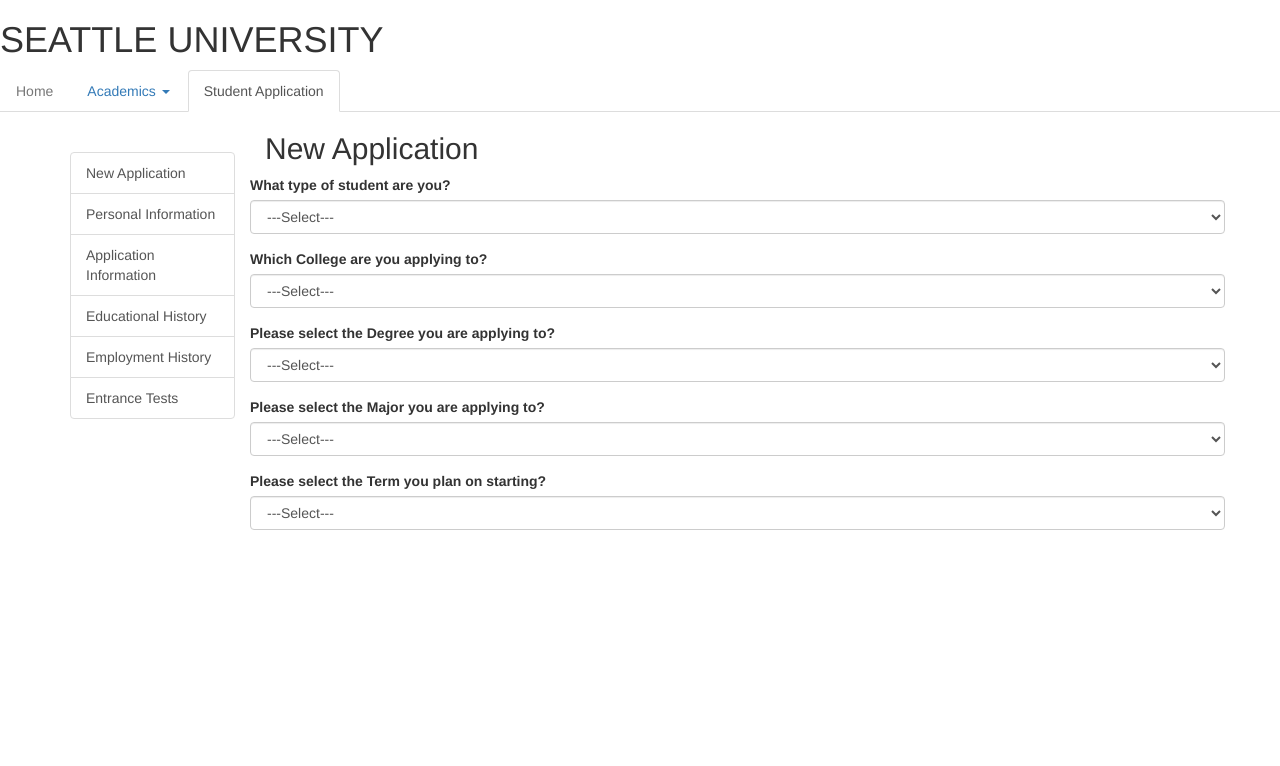
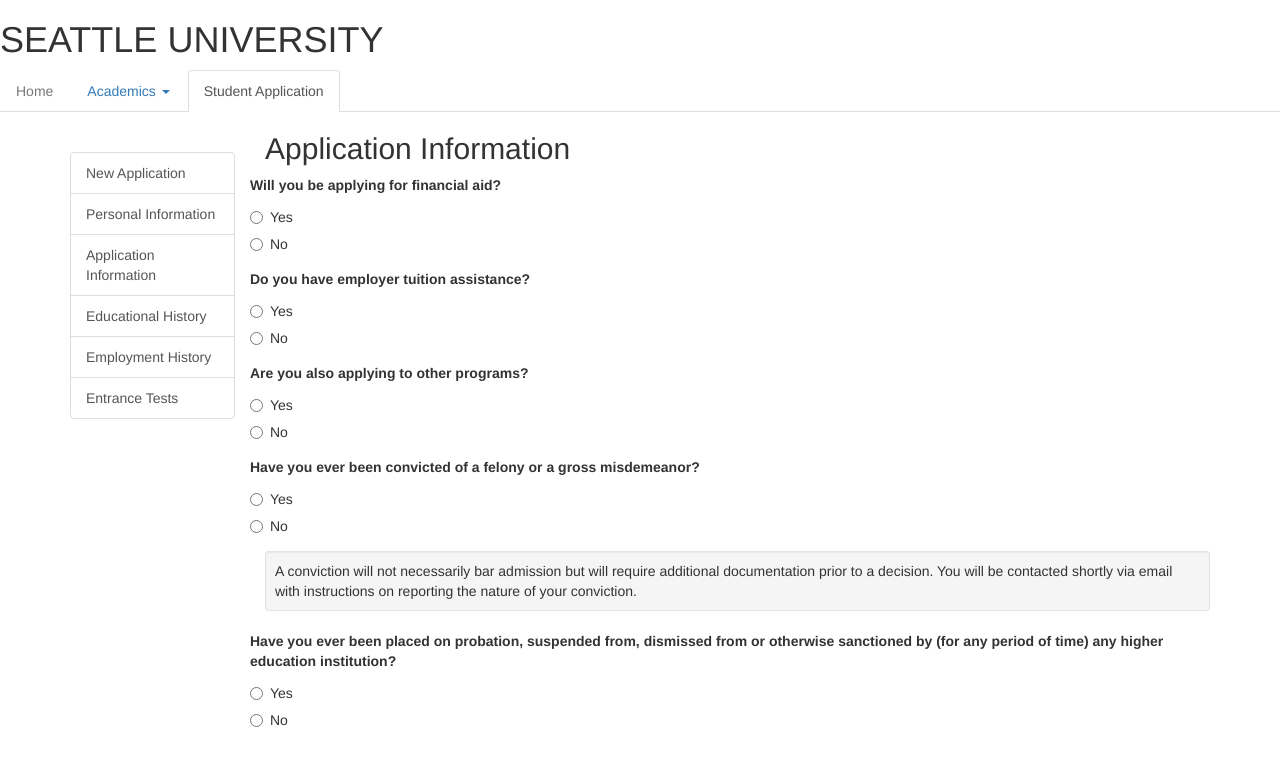
Before and after one commit to morganjweaver/db_proj, a PHP site: page /app_pg_3.php in a window 1280 px wide. Shown: the top 766 px of the page. Run offline with PHP 8.4, Linux system fonts and the light colour scheme; some libraries are stand-ins or nearby versions.

Commit message:
page 3 done

```diff
--- a/src/app_pg_3.php
+++ b/src/app_pg_3.php
@@ -28,58 +28,93 @@
         </section><!-- main-->
 
         <section class="main col col-lg-10">
-            <h2>New Application</h2>
+            <h2>Application Information</h2>
 
 			<form action="#" class="form-horizontal">
 
                 <div class="form-group">
-                    <label for="student_type">What type of student are you?</label>
-                    <select class="form-control" name="student_type">
-                        <option value="#">---Select---</option>
-                        <option value="#">1</option>
-                        <option value="#">2</option>
-                        <option value="#">3</option>
-                    </select>
+                    <label>Will you be applying for financial aid?</label>
+					<div class="radio">
+						<label>
+							<input type="radio" name="us_citizen" value="true">
+							Yes
+						</label>
+					</div>
+					<div class="radio">
+						<label>
+							<input type="radio" name="us_citizen" value="true">
+							No
+						</label>
+					</div>
 				</div>
 
                 <div class="form-group">
-                    <label for="applying_college">Which College are you applying to?</label>
-                    <select class="form-control" name="applying_college">
-                        <option value="#">---Select---</option>
-                        <option value="#">1</option>
-                        <option value="#">2</option>
-                        <option value="#">3</option>
-                    </select>
+                    <label>Do you have employer tuition assistance?</label>
+					<div class="radio">
+						<label>
+							<input type="radio" name="us_citizen" value="true">
+							Yes
+						</label>
+					</div>
+					<div class="radio">
+						<label>
+							<input type="radio" name="us_citizen" value="true">
+							No
+						</label>
+					</div>
 				</div>
 
                 <div class="form-group">
-                    <label for="degree_type">Please select the Degree you are applying to?</label>
-                    <select class="form-control" name="degree_type">
-                        <option value="#">---Select---</option>
-                        <option value="#">1</option>
-                        <option value="#">2</option>
-                        <option value="#">3</option>
-                    </select>
+                    <label>Are you also applying to other programs?</label>
+					<div class="radio">
+						<label>
+							<input type="radio" name="us_citizen" value="true">
+							Yes
+						</label>
+					</div>
+					<div class="radio">
+						<label>
+							<input type="radio" name="us_citizen" value="true">
+							No
+						</label>
+					</div>
 				</div>
 
                 <div class="form-group">
-                    <label for="major_type">Please select the Major you are applying to?</label>
-                    <select class="form-control" name="major_type">
-                        <option value="#">---Select---</option>
-                        <option value="#">1</option>
-                        <option value="#">2</option>
-                        <option value="#">3</option>
-                    </select>
+                    <label>Have you ever been convicted of a felony or a gross misdemeanor?</label>
+					<div class="radio">
+						<label>
+							<input type="radio" name="us_citizen" value="true">
+							Yes
+						</label>
+					</div>
+					<div class="radio">
+						<label>
+							<input type="radio" name="us_citizen" value="true">
+							No
+						</label>
+					</div>
 				</div>
 
+				<div class="well well-sm">A conviction will not necessarily bar admission but will require additional documentation prior
+					to a decision. You will be contacted shortly via email with instructions on reporting the nature
+					of your conviction.</div>
+
                 <div class="form-group">
-                    <label for="applying_term">Please select the Term you plan on starting?</label>
-                    <select class="form-control" name="applying_term">
-                        <option value="#">---Select---</option>
-                        <option value="#">1</option>
-                        <option value="#">2</option>
-                        <option value="#">3</option>
-                    </select>
+                    <label>Have you ever been placed on probation, suspended from, dismissed from or
+					otherwise sanctioned by (for any period of time) any higher education institution?</label>
+					<div class="radio">
+						<label>
+							<input type="radio" name="us_citizen" value="true">
+							Yes
+						</label>
+					</div>
+					<div class="radio">
+						<label>
+							<input type="radio" name="us_citizen" value="true">
+							No
+						</label>
+					</div>
 				</div>
             </form>
 
```
